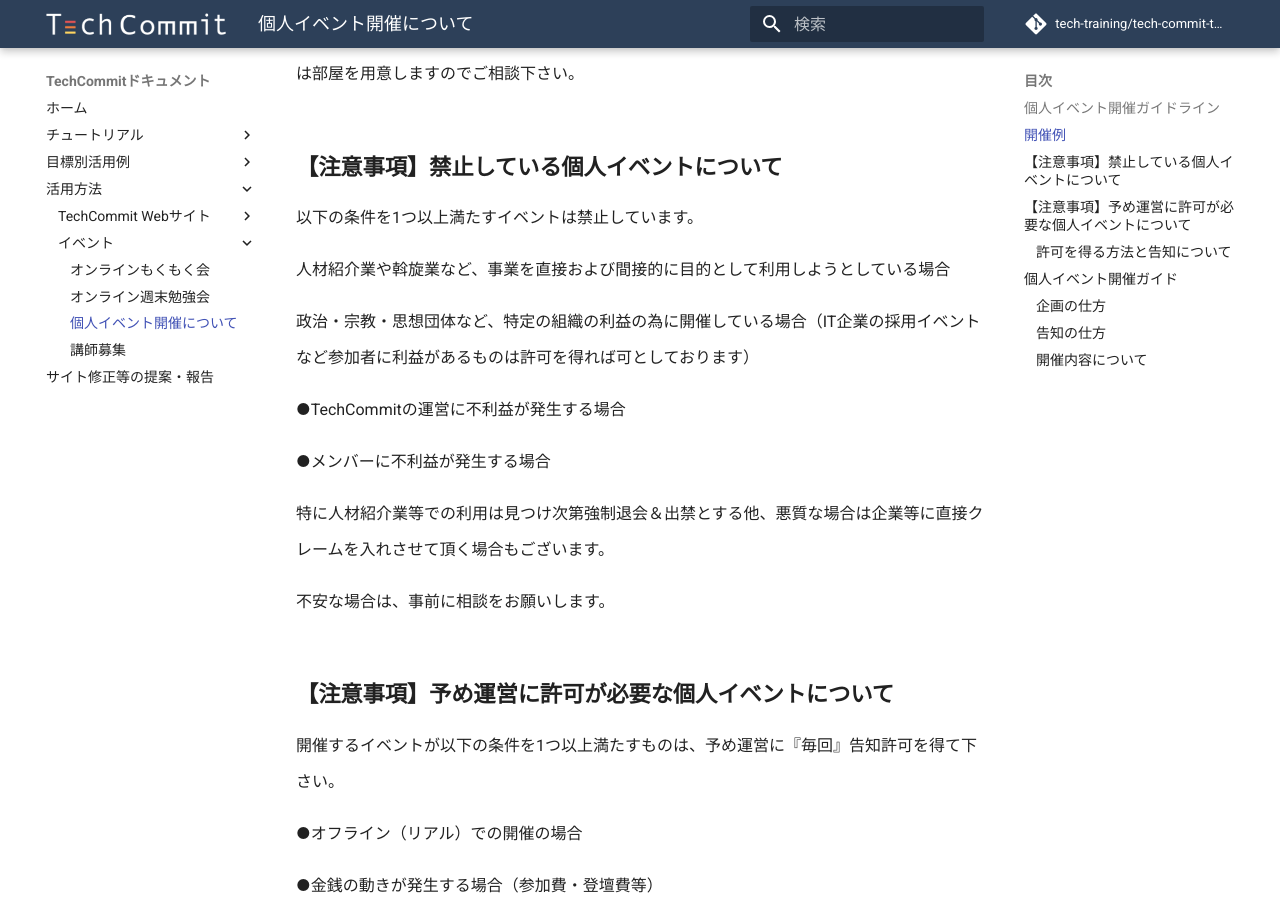
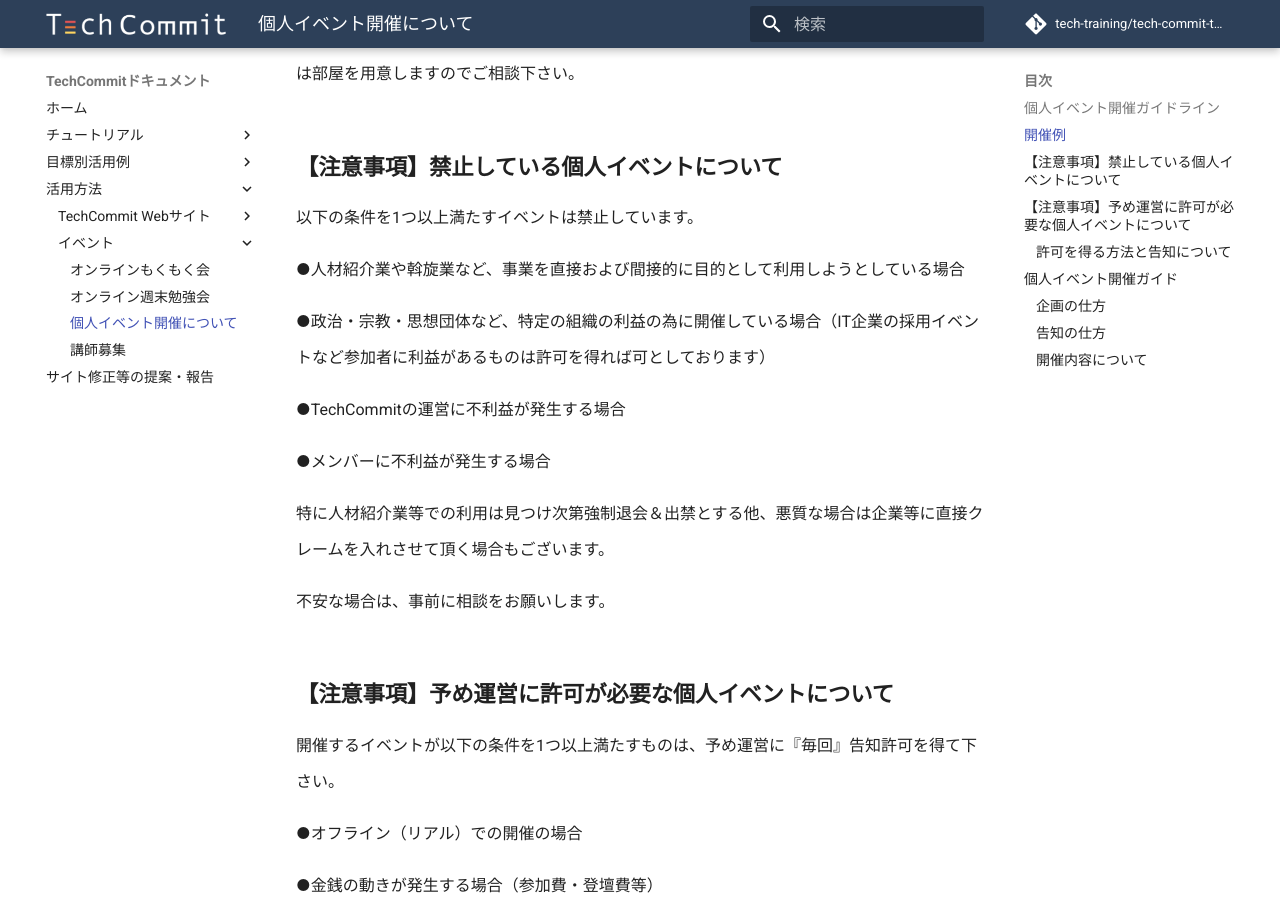
Before and after one commit to tech-training/tech-commit-doc, an MkDocs documentation site: the page built from docs/personal-event.md, in a window 1280 px wide and 900 px high, scrolled down 831 px. Built offline with MkDocs 1.6.1 and Material for MkDocs 9.7.7, drawn with Linux system fonts in a browser that asks for light colours; comment, search, counter and statistics services are not loaded.

Commit message:
7/6個人イベント開催の文章に●追加２回目

```diff
--- a/docs/personal-event.md
+++ b/docs/personal-event.md
@@ -26,9 +26,9 @@ TechCommitでは個人イベントの開催を歓迎しております。
 
 以下の条件を1つ以上満たすイベントは禁止しています。
 
-人材紹介業や斡旋業など、事業を直接および間接的に目的として利用しようとしている場合
+●人材紹介業や斡旋業など、事業を直接および間接的に目的として利用しようとしている場合
 
-政治・宗教・思想団体など、特定の組織の利益の為に開催している場合（IT企業の採用イベントなど参加者に利益があるものは許可を得れば可としております）
+●政治・宗教・思想団体など、特定の組織の利益の為に開催している場合（IT企業の採用イベントなど参加者に利益があるものは許可を得れば可としております）
 
 ●TechCommitの運営に不利益が発生する場合
 
```
